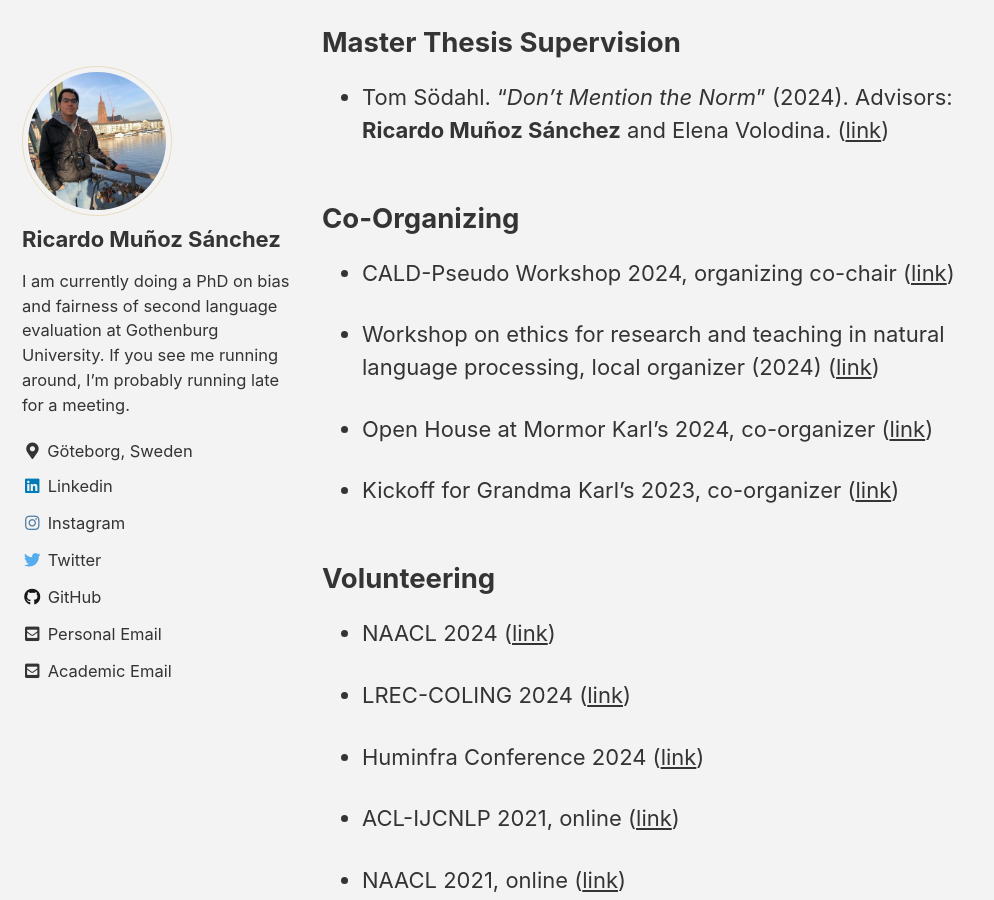
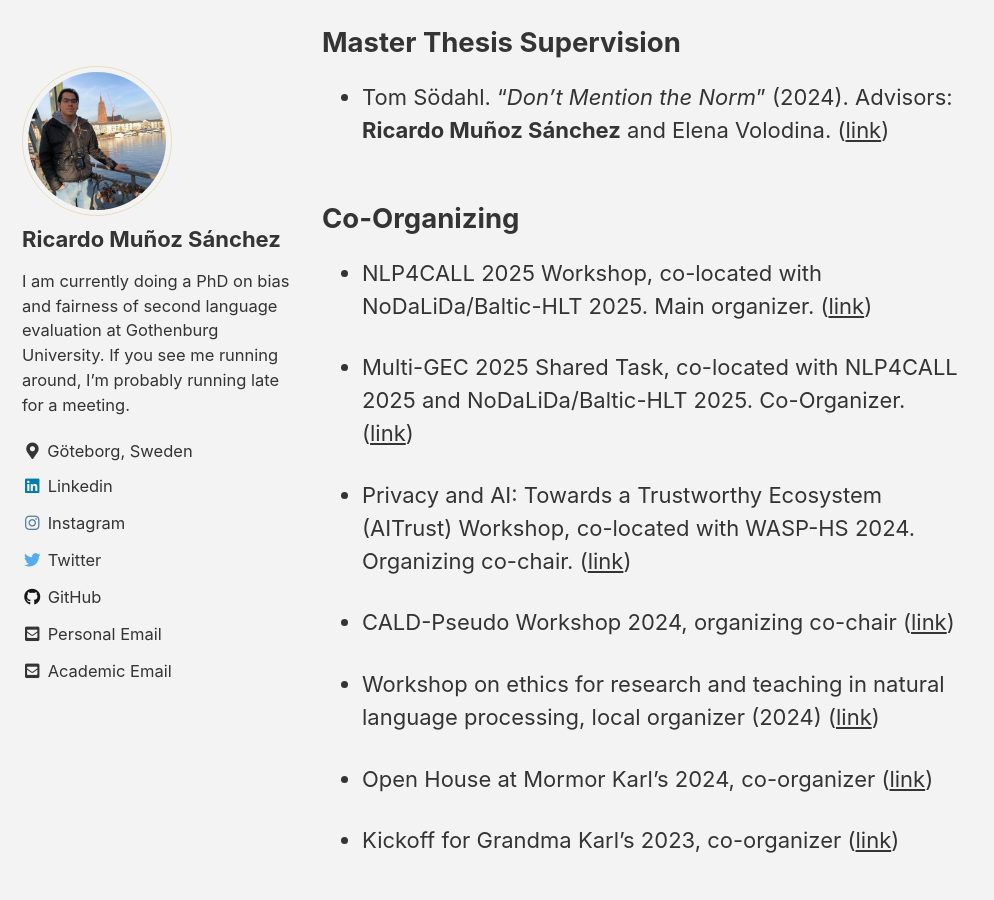
Before and after one commit to rimusa/rimusa.github.io, a Jekyll site: the page built from docs/_pages/research.md, in a window 1280 px wide and 900 px high, scrolled down 6757 px. Shown: the whole window, without its empty margins (0-994 px from the left). Built offline with Jekyll 4.4.1, drawn with Linux system fonts in a browser that asks for light colours; cached includes are drawn as plain includes.

Commit message:
Added recent co-organized events

```diff
--- a/docs/_pages/research.md
+++ b/docs/_pages/research.md
@@ -107,6 +107,12 @@ You can see the talks and presentations I've given [here](../talks).
 
 ## Co-Organizing
 
+- NLP4CALL 2025 Workshop, co-located with NoDaLiDa/Baltic-HLT 2025. Main organizer. ([link](https://spraakbanken.gu.se/en/research/themes/icall/nlp4call-workshop-series/nlp4call2025))
+
+- Multi-GEC 2025 Shared Task, co-located with NLP4CALL 2025 and NoDaLiDa/Baltic-HLT 2025. Co-Organizer. ([link](https://spraakbanken.github.io/multigec-2025/shared_task.html))
+
+- Privacy and AI: Towards a Trustworthy Ecosystem (AITrust) Workshop, co-located with WASP-HS 2024. Organizing co-chair. ([link](https://mormor-karl.github.io/events/AITrust-Workshop/))
+
 - CALD-Pseudo Workshop 2024, organizing co-chair ([link](https://mormor-karl.github.io/events/CALD-pseudo/))
 
 - Workshop on ethics for research and teaching in natural language processing, local organizer (2024) ([link](https://gu-clasp.github.io/language-and-perception/events/ethics-for-nlp/))
```
